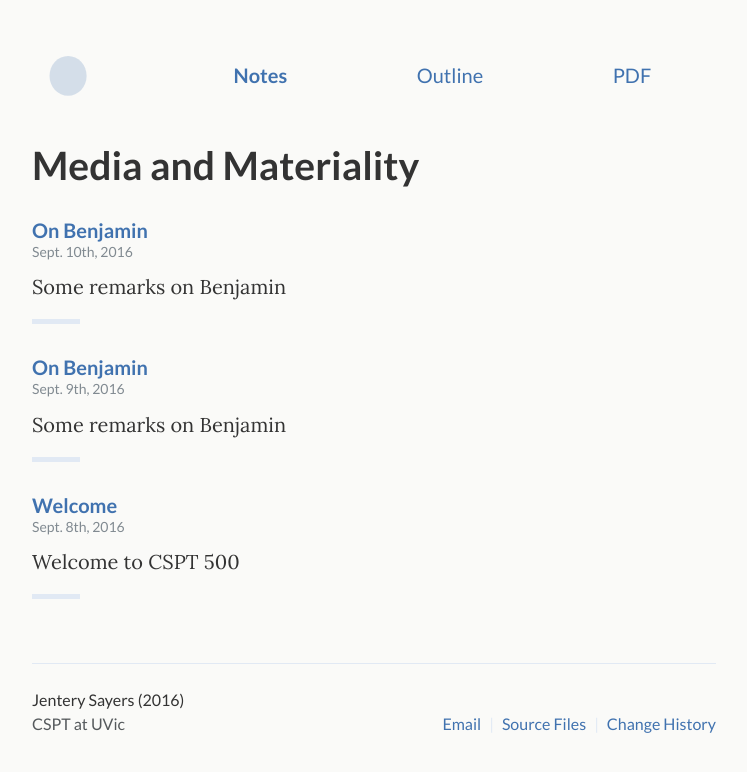
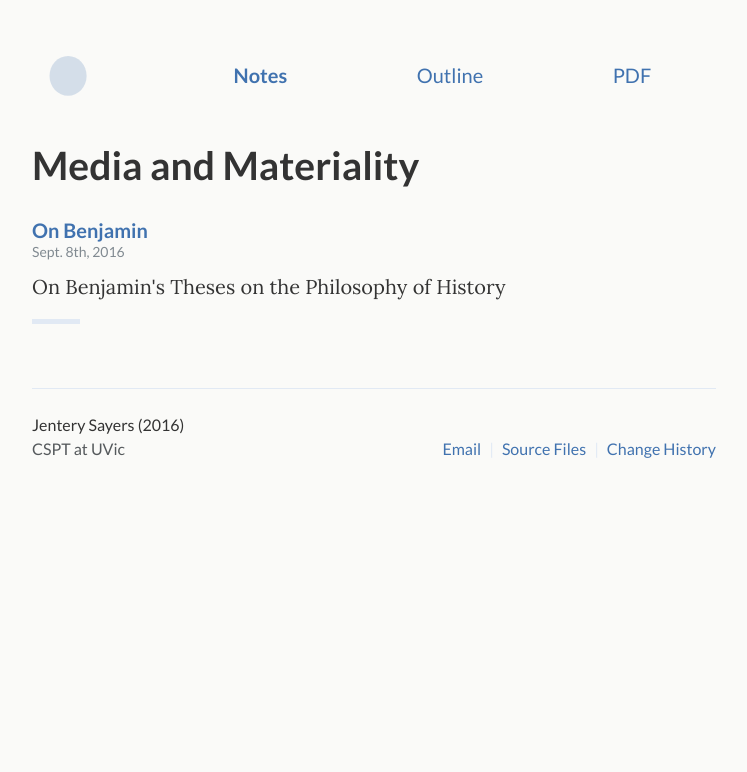
Before and after one commit to jentery/cspt500, a Jekyll site: the page built from notes/index.html, in a window 1280 px wide. Shown: the top 772 px of the page, without its empty margins (266-1013 px from the left). Built offline with Jekyll 4.4.1, drawn with Linux system fonts in a browser that asks for light colours; the list of posts is cut into pages by our own code.

Commit message:
deleted some posts

```diff
--- a/_posts/2016-09-08-first.md
+++ b/_posts/2016-09-08-first.md
@@ -1,6 +1,6 @@
 ---
-title: Welcome
-desc: Welcome to CSPT 500
+title: On Benjamin
+desc: On Benjamin's Theses on the Philosophy of History
 ---
 
 Content coming soon
--- a/_posts/2016-09-09-second.md
+++ /dev/null
@@ -1,6 +0,0 @@
----
-title: On Benjamin
-desc: Some remarks on Benjamin
----
-
-Coming soon
--- a/_posts/2016-09-10-third.md
+++ /dev/null
@@ -1,6 +0,0 @@
----
-title: On Benjamin
-desc: Some remarks on Benjamin
----
-
-Coming soon
```
